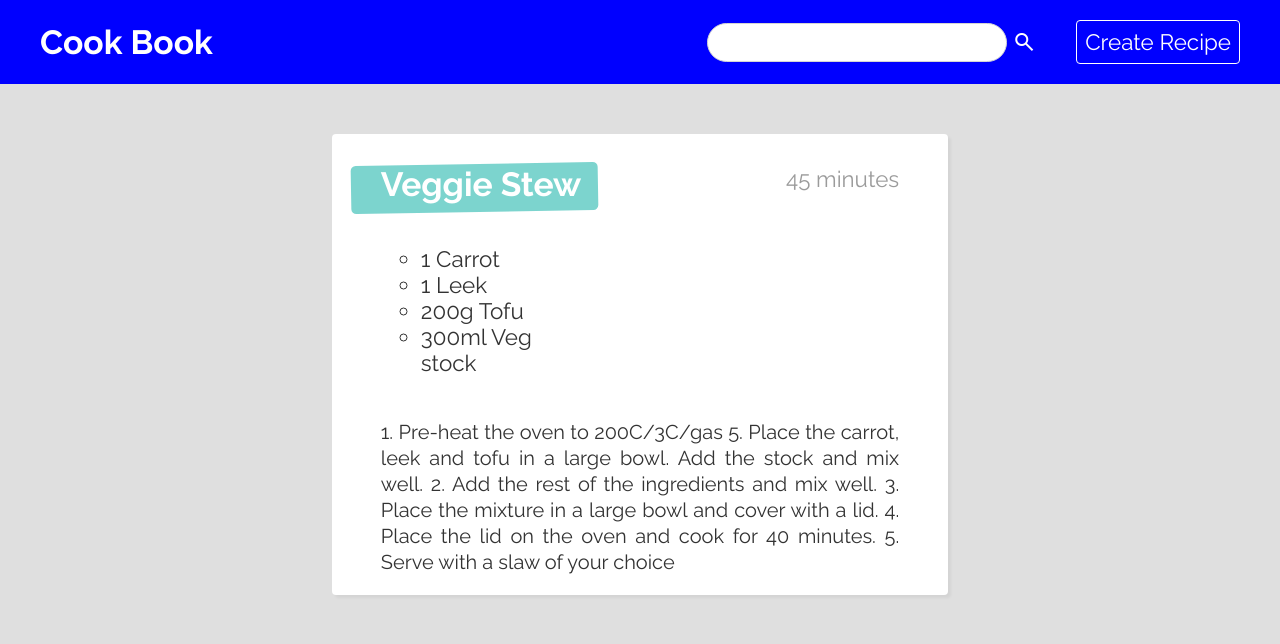
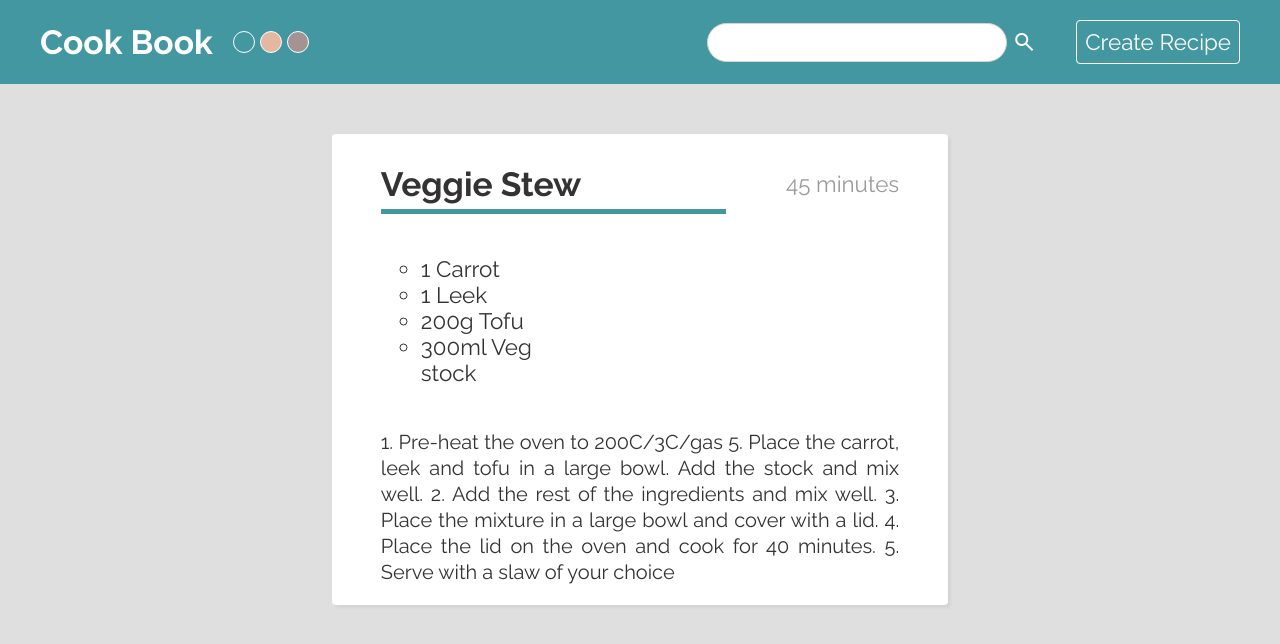
Before and after one commit to ort01/cook-book, a React (Create React App) app: page /recipes/1 in a window 1280 px wide. Shown: the top 644 px of the page. Built offline with nearby package versions, Linux system fonts and the light colour scheme; data requests are answered from the project's data file.

Commit message:
creating color theme selector using context

```diff
--- a/src/App.js
+++ b/src/App.js
@@ -7,11 +7,13 @@ import {
   Route,
 } from "react-router-dom";
 
+//routes
 import Home from './pages/home/Home'
 import Create from './pages/create/Create'
 import Search from './pages/search/Search'
 import Recipe from './pages/recipe/Recipe'
 import Navbar from './components/Navbar';
+
 
 function App() {
   return (
--- a/src/components/Navbar.js
+++ b/src/components/Navbar.js
@@ -5,19 +5,21 @@ import { useThemeContext } from "../hooks/useThemeContext"
 import "./Navbar.scss"
 //components
 import Searchbar from "../components/Searchbar"
+import ThemeSelector from "./ThemeSelector"
 
 
 
 export default function Navbar() {
 
-    const { color, changeColor } = useThemeContext()
+    const { color } = useThemeContext()
 
     return (
         <div className='navbar' style={{ background: color }}>
-            <nav onClick={() => changeColor("pink")}>
+            <nav >
                 <Link to="/" className='navbar__brand'>
                     <h1 >Cook Book</h1>
                 </Link>
+                <ThemeSelector />
                 <Searchbar />
                 <Link to="/create">
                     Create Recipe
--- a/src/components/Navbar.scss
+++ b/src/components/Navbar.scss
@@ -1,5 +1,5 @@
 .navbar {
-    background: #64ccc5;
+    background: #4297a0;
     padding: 20px;
     color: #fff;
 
@@ -12,9 +12,9 @@
     }
 
     &__brand {
-        margin-right: auto;
         color: #fff;
         text-decoration: none;
+        margin-right: 20px;
     }
 
     & a:last-child {
--- /dev/null
+++ b/src/components/ThemeSelector.js
@@ -0,0 +1,22 @@
+import React from 'react'
+import "./ThemeSelector.scss"
+import { useThemeContext } from "../hooks/useThemeContext"
+
+export default function ThemeSelector() {
+
+    const { changeColor } = useThemeContext()
+    const themeColors = ["#4297a0", "#e4b7a0", "#A49393"]
+
+    return (
+        <div className='theme-selector'>
+            {themeColors.map((color) => (
+                <div
+                    className="theme-selector__color"
+                    style={{ background: color }}
+                    onClick={() => {
+                        changeColor(color)
+                    }} />
+            ))}
+        </div>
+    )
+}
--- /dev/null
+++ b/src/components/ThemeSelector.scss
@@ -0,0 +1,18 @@
+.theme-selector {
+    display: flex;
+    gap: 5px;
+    margin-right: auto;
+
+    &__color {
+        width: 20px;
+        height: 20px;
+        border: 1px solid #fff;
+        border-radius: 50%;
+        cursor: pointer;
+        transition: all 0.2s ease-in;
+
+        &:hover {
+            transform: translateY(-4px);
+        }
+    }
+}
--- a/src/context/ThemeContext.js
+++ b/src/context/ThemeContext.js
@@ -18,7 +18,7 @@ const themeReducer = (state, action) => { // two arguments: 1. current up to dat
 export function ThemeContextProvider({ children }) { // children prop represents any children COMPONENTS that the THemeProvider component wraps
 
 
-    const [state, dispatch] = useReducer(themeReducer, { color: "blue" }) // 1. argument - reducerFunction for updating the state; 2.argument - initial state
+    const [state, dispatch] = useReducer(themeReducer, { color: "#4297a0" }) // 1. argument - reducerFunction for updating the state; 2.argument - initial state
 
     const changeColor = (color) => {
         //dispatch - is a way that we can dispatch (send) state change to the reducer function (themeReducer)
--- a/src/pages/recipe/Recipe.js
+++ b/src/pages/recipe/Recipe.js
@@ -1,6 +1,7 @@
 import "./Recipe.scss"
 import { useParams } from 'react-router-dom'
 import { useFetch } from "../../hooks/useFetch"
+import { useThemeContext } from "../../hooks/useThemeContext"
 
 
 
@@ -11,12 +12,14 @@ export default function Recipe() {
 
     const { data: recipe, error, isPending } = useFetch(url)
 
+    const { color } = useThemeContext()
+
     return (
         <div>
             {error && <p className="error">{error}</p>}
             {isPending && <p>Loading...</p>}
             {recipe && <div className="recipe">
-                <h2 className="recipe__title">{recipe.title}</h2>
+                <h2 className="recipe__title" style={{ borderBottomColor: color }}>{recipe.title}</h2>
                 <div className="recipe__time">{recipe.cookingTime}</div>
                 <ul className="recipe__items">
                     {recipe.ingredients.map((item) => (
--- a/src/pages/recipe/Recipe.scss
+++ b/src/pages/recipe/Recipe.scss
@@ -18,21 +18,8 @@
         position: relative;
         display: inline-block;
         z-index: 0;
-        color: #fff;
-
-        &::before {
-            content: "";
-            position: absolute;
-            width: 60%;
-            height: 120%;
-            display: block;
-            background-color: #64ccc5d7;
-            z-index: -1;
-            padding-right: 40px;
-            left: -30px;
-            transform: rotateZ(-1deg);
-            border-radius: 5px;
-        }
+        border-bottom: 5px solid #4297a0;
+        padding-bottom: 5px;
     }
 
     &__time {
```
